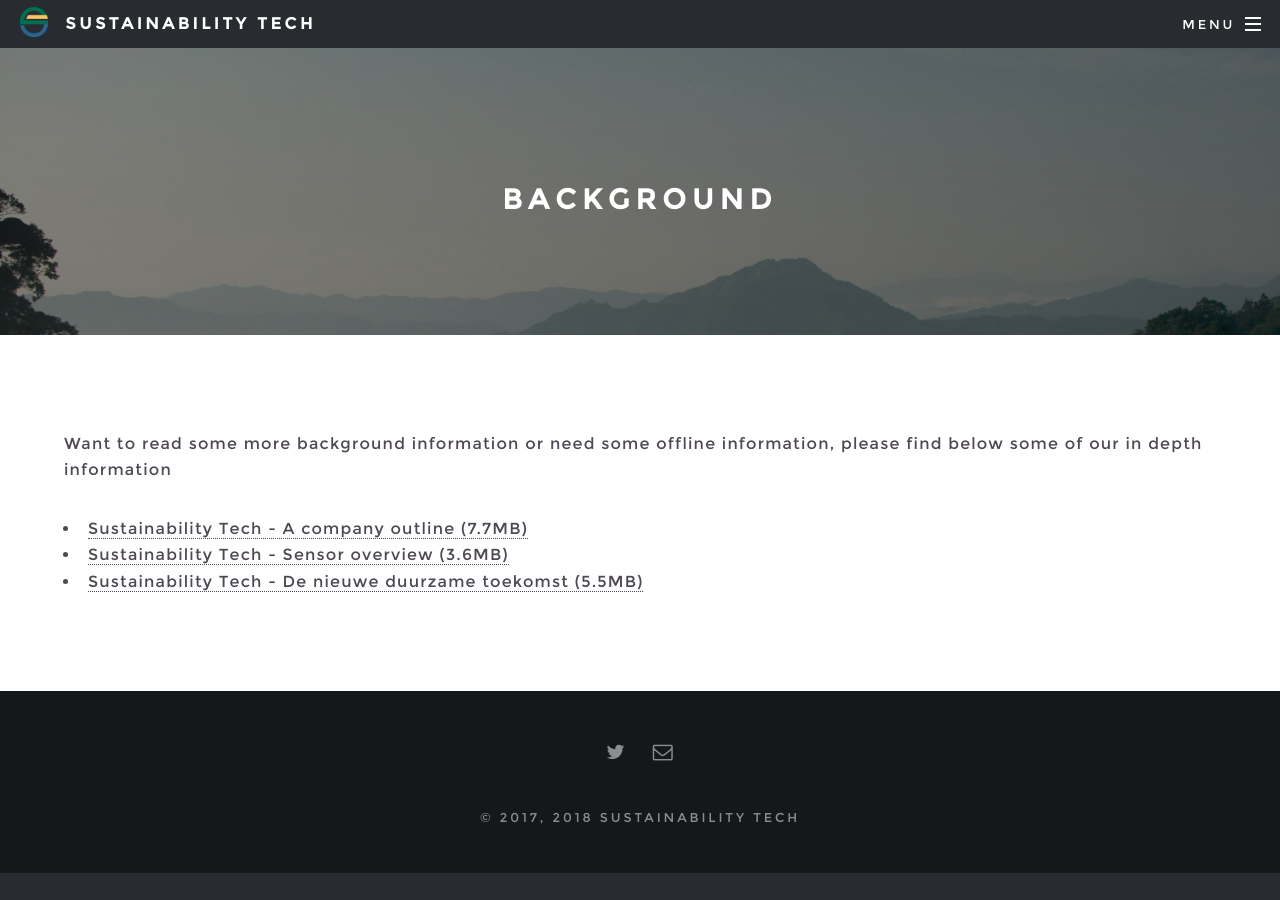
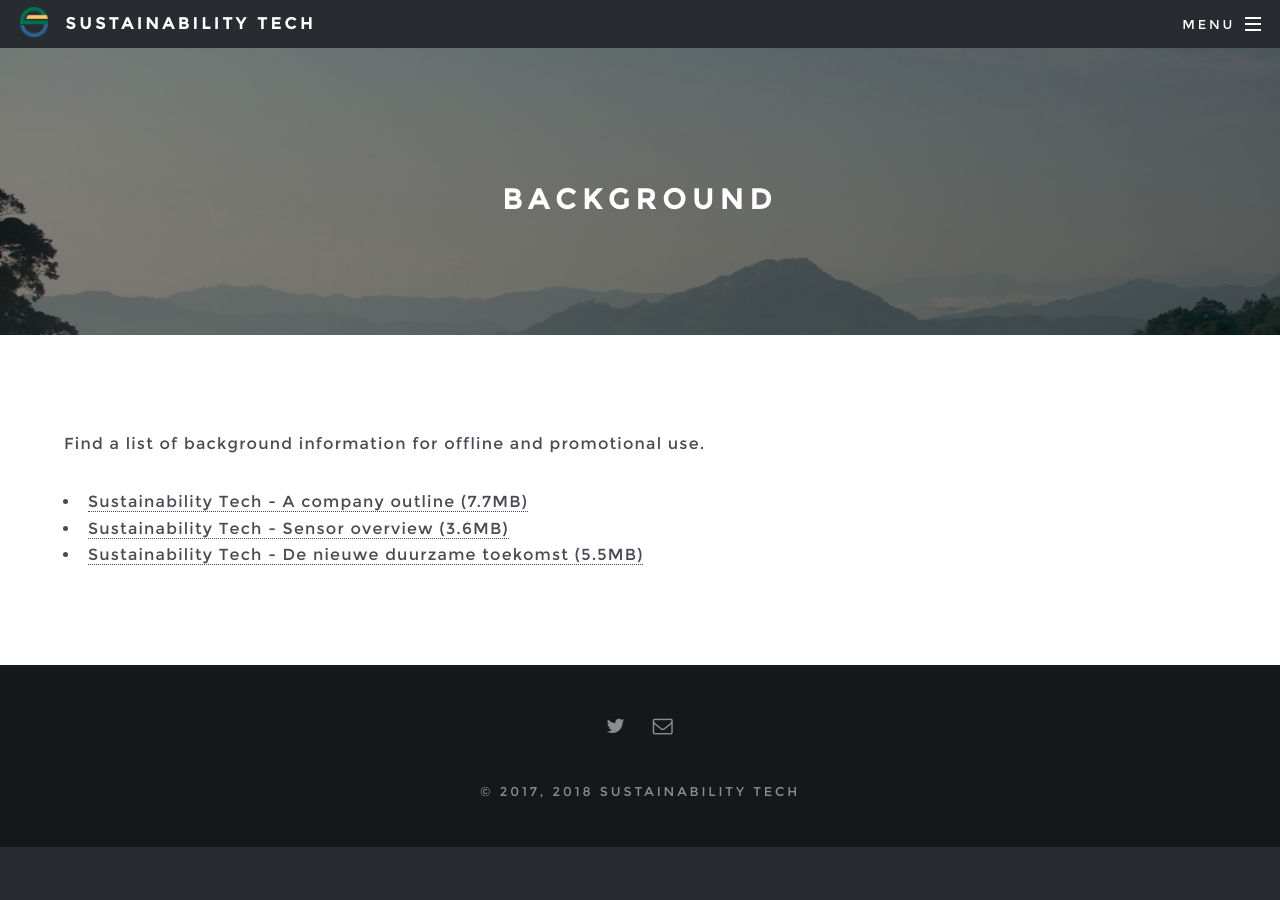
Before and after one commit to sustainability-tech/sustainability-tech.github.io, a Jekyll site: the page built from background.md, in a window 1280 px wide. Built offline with Jekyll 4.4.1, drawn with Linux system fonts in a browser that asks for light colours.

```diff
--- a/background.md
+++ b/background.md
@@ -2,7 +2,7 @@
 layout: page
 title: Background
 ---
-Want to read some more background information or need some offline information, please find below some of our in depth information
+Find a list of background information for offline and promotional use.
 
 <ul>
   <li><a href="/download/Sustainability Tech - A company outline.pdf">Sustainability Tech - A company outline (7.7MB)</a></li>
```
